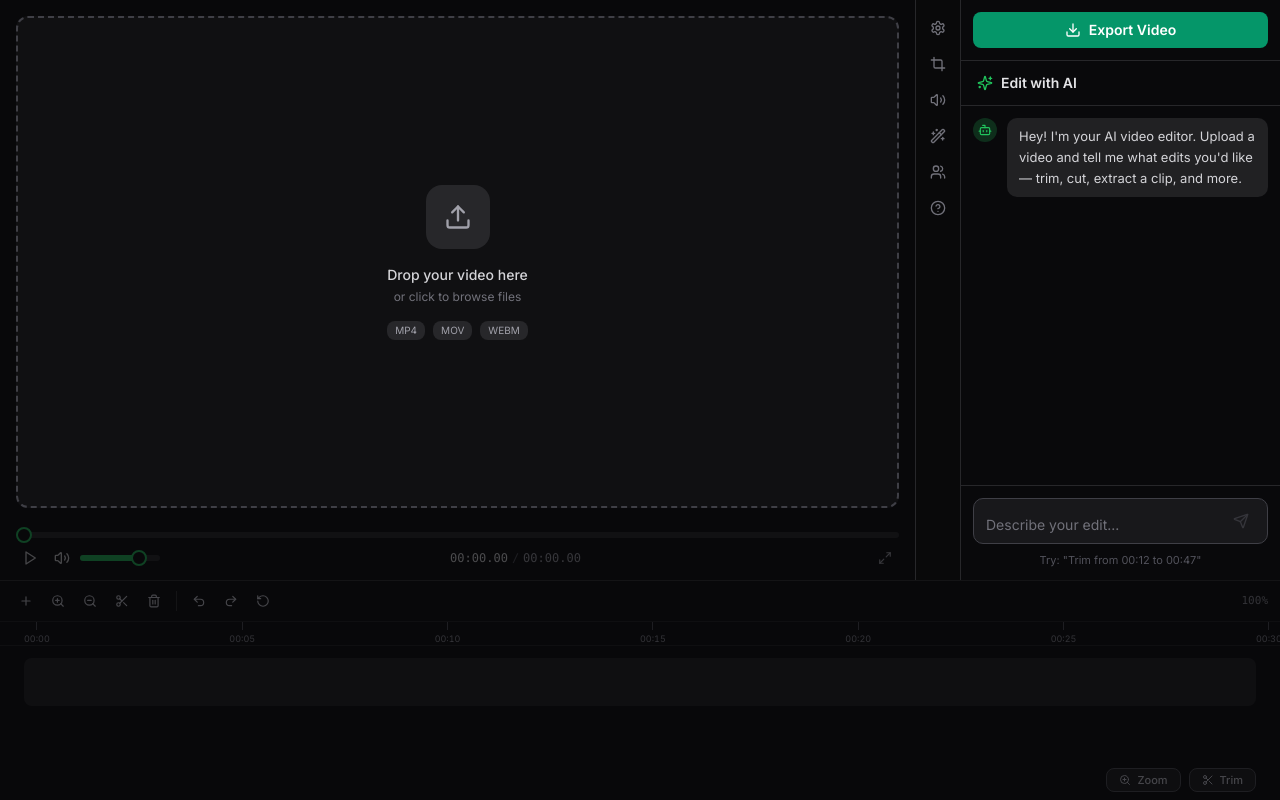
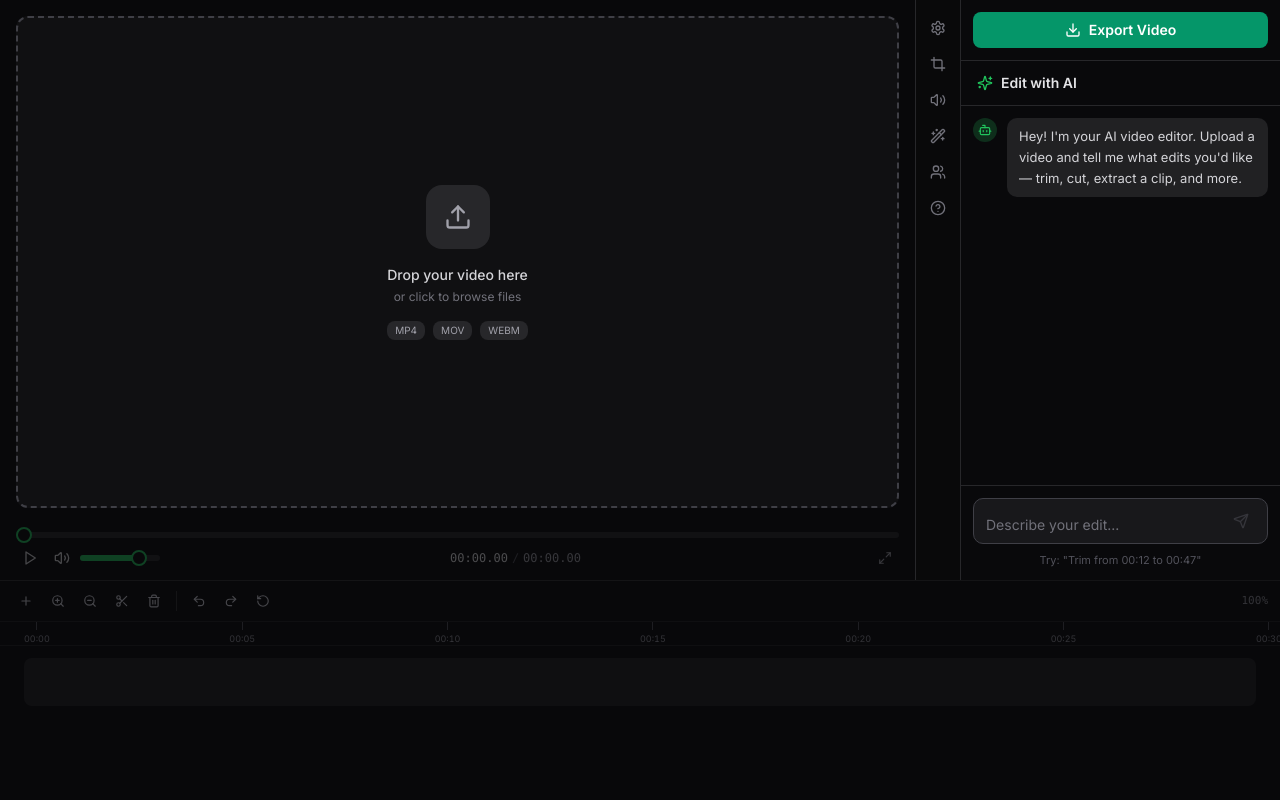
Before and after one commit to shrey258/video_editor_agent, a Next.js app in the folder frontend/: page / in a window 1280 px wide. Built offline with nearby package versions, Linux system fonts and the light colour scheme.

Commit message:
refactor: remove bottom action hint buttons (Zoom and Trim) from the timeline.

```diff
--- a/frontend/components/editor/timeline.tsx
+++ b/frontend/components/editor/timeline.tsx
@@ -335,27 +335,6 @@ export function Timeline() {
                                 </div>
                             )}
                         </div>
-
-                        {/* Bottom action hints */}
-                        <div className="absolute bottom-2 right-6 flex items-center gap-2">
-                            <Button
-                                variant="outline"
-                                size="sm"
-                                className="h-6 gap-1.5 border-zinc-700 bg-zinc-900 text-[11px] text-zinc-400 hover:text-zinc-200"
-                                onClick={(e) => { e.stopPropagation(); handleZoomIn(); }}
-                            >
-                                <ZoomIn className="h-3 w-3" />
-                                Zoom
-                            </Button>
-                            <Button
-                                variant="outline"
-                                size="sm"
-                                className="h-6 gap-1.5 border-zinc-700 bg-zinc-900 text-[11px] text-zinc-400 hover:text-zinc-200"
-                            >
-                                <Scissors className="h-3 w-3" />
-                                Trim
-                            </Button>
-                        </div>
                     </div>
                 </div>
             </div>
```
